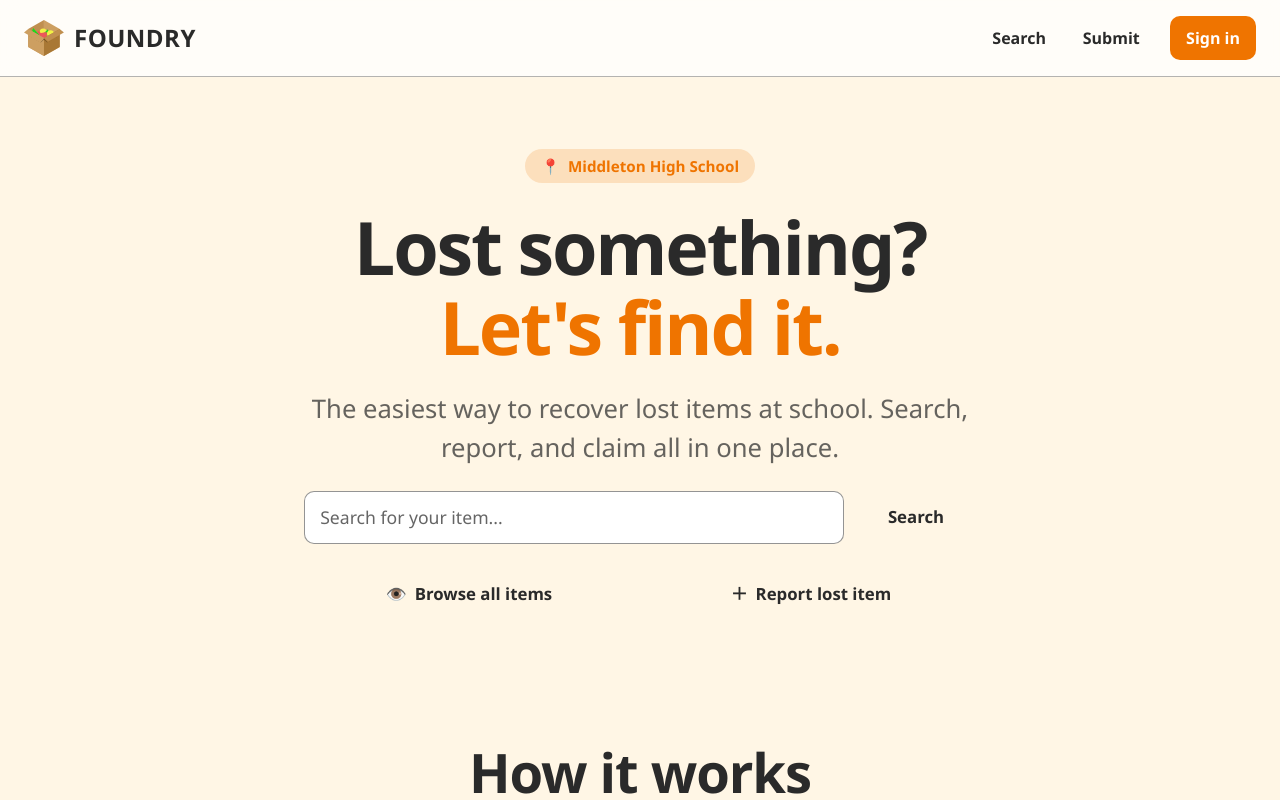
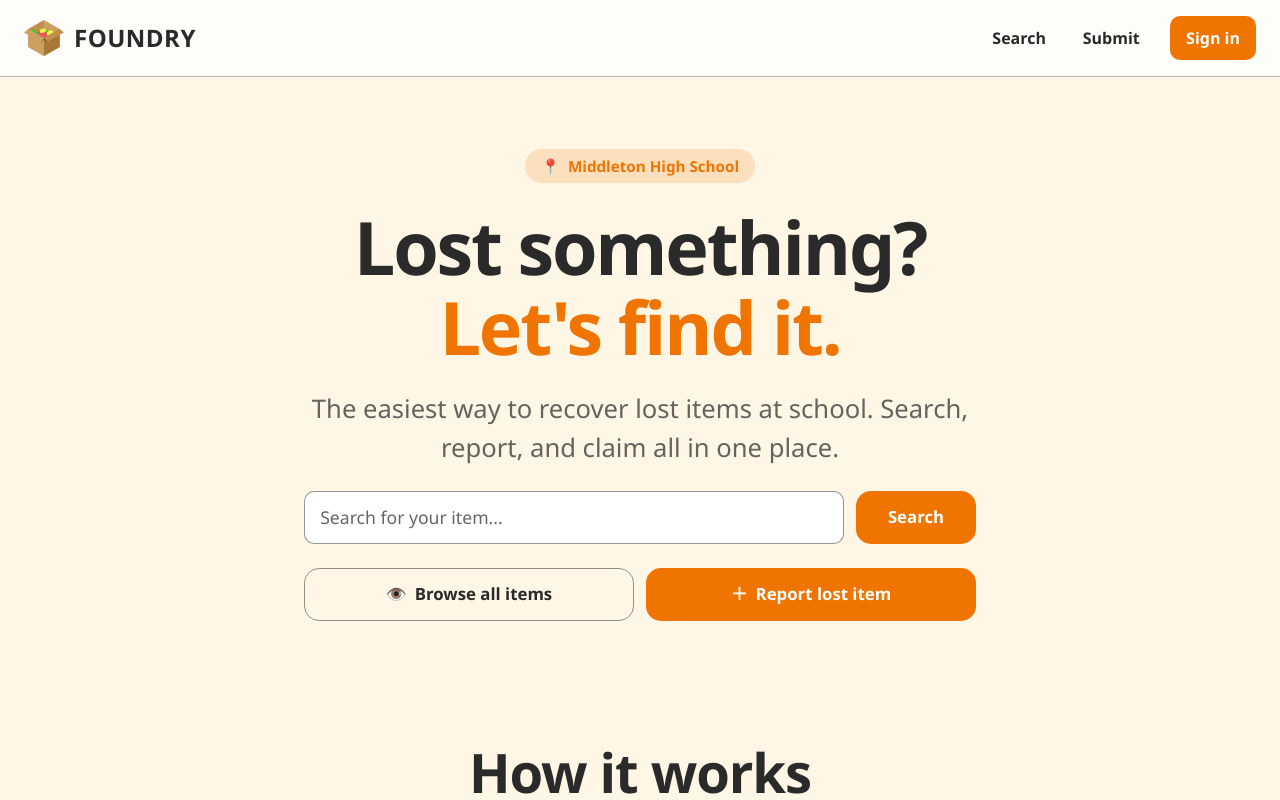
Before and after one commit to Occams-Razer/fbla-state-website, a Next.js app: page / in a window 1280 px wide. Shown: the top 800 px of the page. Built offline with nearby package versions, Linux system fonts and the light colour scheme; no server answers; what @mui/material-nextjs would draw is missing.

Commit message:
ui transitions

```diff
--- a/src/components/ui/Button.module.css
+++ b/src/components/ui/Button.module.css
@@ -1,16 +1,13 @@
 .button {
   align-items: center;
   border: 1px solid transparent;
-  border-radius: var(--radius-md) !important;
+  border-radius: var(--radius-md);
   cursor: pointer;
-  display: inline-flex !important;
+  display: inline-flex;
   font-weight: 700;
-  font-family: inherit !important;
   gap: var(--space-2);
   justify-content: center;
   line-height: 1;
-  overflow: hidden;
-  position: relative;
   transition:
     background-color 180ms ease,
     border-color 180ms ease,
--- a/src/components/ui/Button.tsx
+++ b/src/components/ui/Button.tsx
@@ -1,24 +1,17 @@
-import type { ReactNode } from "react";
-import ButtonBase from "@mui/material/ButtonBase";
+import type { ButtonHTMLAttributes, ReactNode } from "react";
 import { cn } from "@/lib/utils/cn";
 import styles from "./Button.module.css";
 
 type ButtonVariant = "primary" | "secondary" | "ghost" | "danger" | "success";
 type ButtonSize = "sm" | "md" | "lg";
 
-export interface ButtonProps {
+export interface ButtonProps extends ButtonHTMLAttributes<HTMLButtonElement> {
   variant?: ButtonVariant;
   size?: ButtonSize;
   loading?: boolean;
   fullWidth?: boolean;
   iconLeft?: ReactNode;
   iconRight?: ReactNode;
-  children?: ReactNode;
-  className?: string;
-  disabled?: boolean;
-  type?: "button" | "submit" | "reset";
-  onClick?: React.MouseEventHandler<HTMLButtonElement>;
-  "aria-label"?: string;
 }
 
 export function Button({
@@ -35,7 +28,7 @@ export function Button({
   ...props
 }: ButtonProps) {
   return (
-    <ButtonBase
+    <button
       {...props}
       className={cn(
         styles.button,
@@ -44,7 +37,6 @@ export function Button({
         fullWidth && styles.fullWidth,
         className,
       )}
-      component="button"
       disabled={disabled || loading}
       type={type}
     >
@@ -60,6 +52,6 @@ export function Button({
           {iconRight ? <span className={styles.icon}>{iconRight}</span> : null}
         </>
       )}
-    </ButtonBase>
+    </button>
   );
 }
```
